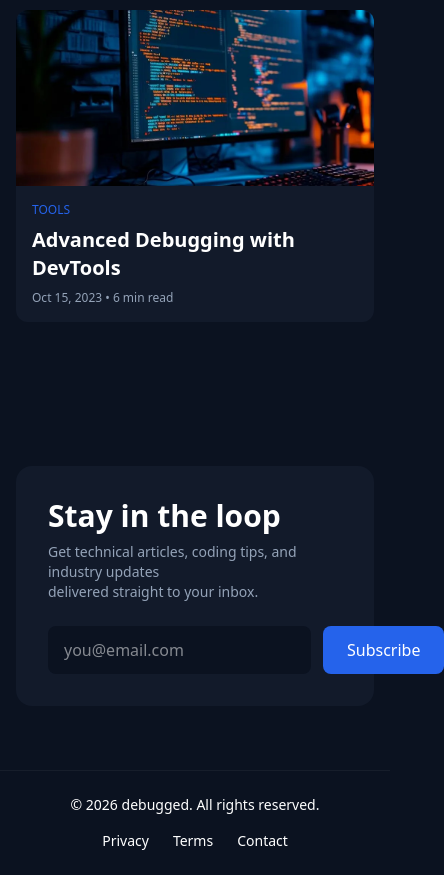
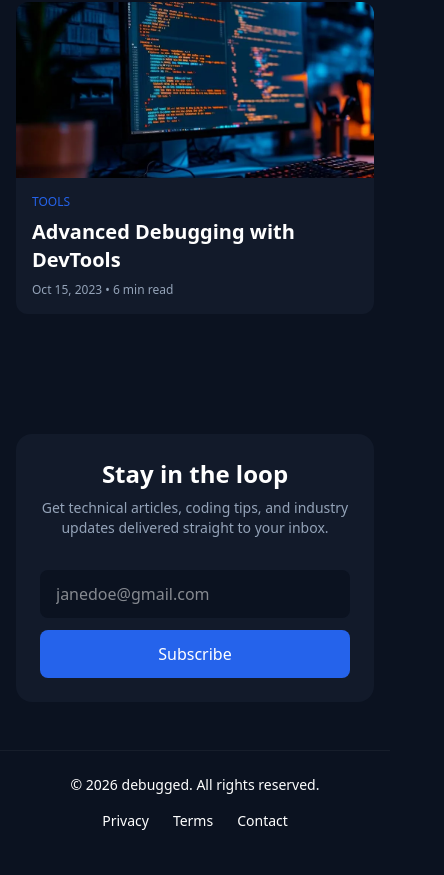
Before and after one commit to samuelkaranja/Personal-Blog, a React (Vite) app: page / in a window 390 px wide. Shown: the part 2751-3626 px from the top of the page, 444 px wide, since content can reach past the window. Built offline with nearby package versions, Linux system fonts and the light colour scheme; the HTML template or start-up script is replaced by a standard one.

Commit message:
Made the Sidebar and Newsletter components responsive

```diff
--- a/src/components/dashboard/sidebar/Sidebar.tsx
+++ b/src/components/dashboard/sidebar/Sidebar.tsx
@@ -38,7 +38,7 @@ const Sidebar = () => {
         className="lg:hidden fixed top-4 left-4 z-50 p-2 rounded-md bg-white shadow"
         onClick={() => setOpen(true)}
       >
-        <Menu size={24} />
+        <Menu size={24} color={"black"} />
       </button>
 
       {/* Overlay */}
--- a/src/components/hero/HeroSection.tsx
+++ b/src/components/hero/HeroSection.tsx
@@ -4,7 +4,7 @@ import { Link } from "react-router-dom";
 
 const HeroSection = () => {
   return (
-    <section className="py-16 lg:py-24">
+    <section className="py-16 lg:py-18">
       <Container>
         <div className="grid lg:grid-cols-2 gap-12 items-center">
           {/* Text */}
--- a/src/components/insights/InsightsSection.tsx
+++ b/src/components/insights/InsightsSection.tsx
@@ -4,7 +4,7 @@ import Software from "../../assets/software.webp";
 
 const InsightsSection = () => {
   return (
-    <section className="py-20">
+    <section className="py-18">
       <Container>
         <div className="flex justify-between items-center mb-8 border-b-2 border-gray-300">
           <div className="mb-5">
--- a/src/components/newsletter/Newsletter.tsx
+++ b/src/components/newsletter/Newsletter.tsx
@@ -2,25 +2,29 @@ import Container from "../layout/Container";
 
 const Newsletter = () => {
   return (
-    <section className="py-16">
+    <section className="py-12 sm:py-16">
       <Container>
-        <div className="bg-[#121A2A] rounded-2xl p-8 lg:p-12 flex flex-col lg:flex-row items-center justify-between gap-6">
-          <div>
-            <h3 className="text-3xl font-semibold text-white mb-2">
+        <div className="bg-[#121A2A] rounded-2xl p-6 sm:p-8 lg:p-12 flex flex-col lg:flex-row items-center justify-between gap-8">
+          {/* Text */}
+          <div className="text-center lg:text-left">
+            <h3 className="text-2xl sm:text-3xl font-semibold text-white mb-2">
               Stay in the loop
             </h3>
-            <p className="text-[#94A3B8] text-sm">
-              Get technical articles, coding tips, and industry updates <br />
+            <p className="text-[#94A3B8] text-sm sm:text-base max-w-md">
+              Get technical articles, coding tips, and industry updates
               delivered straight to your inbox.
             </p>
           </div>
 
-          <div className="flex w-full lg:w-auto gap-3">
+          {/* Input + Button */}
+          <div className="flex flex-col sm:flex-row w-full lg:w-auto gap-3">
             <input
-              placeholder="you@email.com"
-              className="flex-1 bg-[#0B1220] rounded-lg px-4 py-3 text-white outline-none"
+              type="email"
+              placeholder="janedoe@gmail.com"
+              className="w-full sm:min-w-[280px] bg-[#0B1220] rounded-lg px-4 py-3 text-white outline-none focus:ring-2 focus:ring-blue-500"
             />
-            <button className="bg-[#2563EB] px-6 rounded-lg text-white">
+
+            <button className="w-full sm:w-auto bg-[#2563EB] px-6 py-3 rounded-lg text-white font-medium hover:bg-blue-600 transition">
               Subscribe
             </button>
           </div>
```
